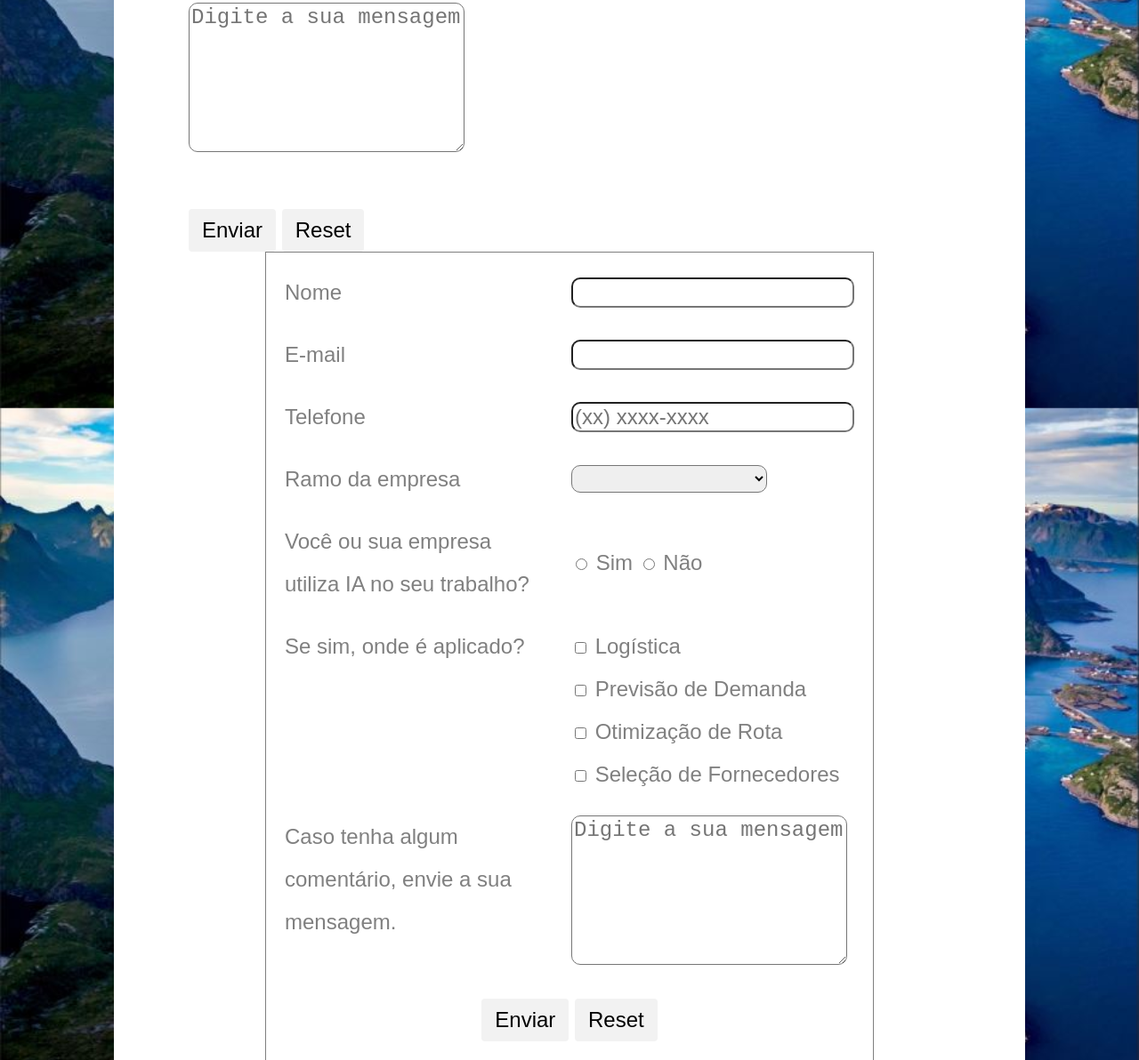
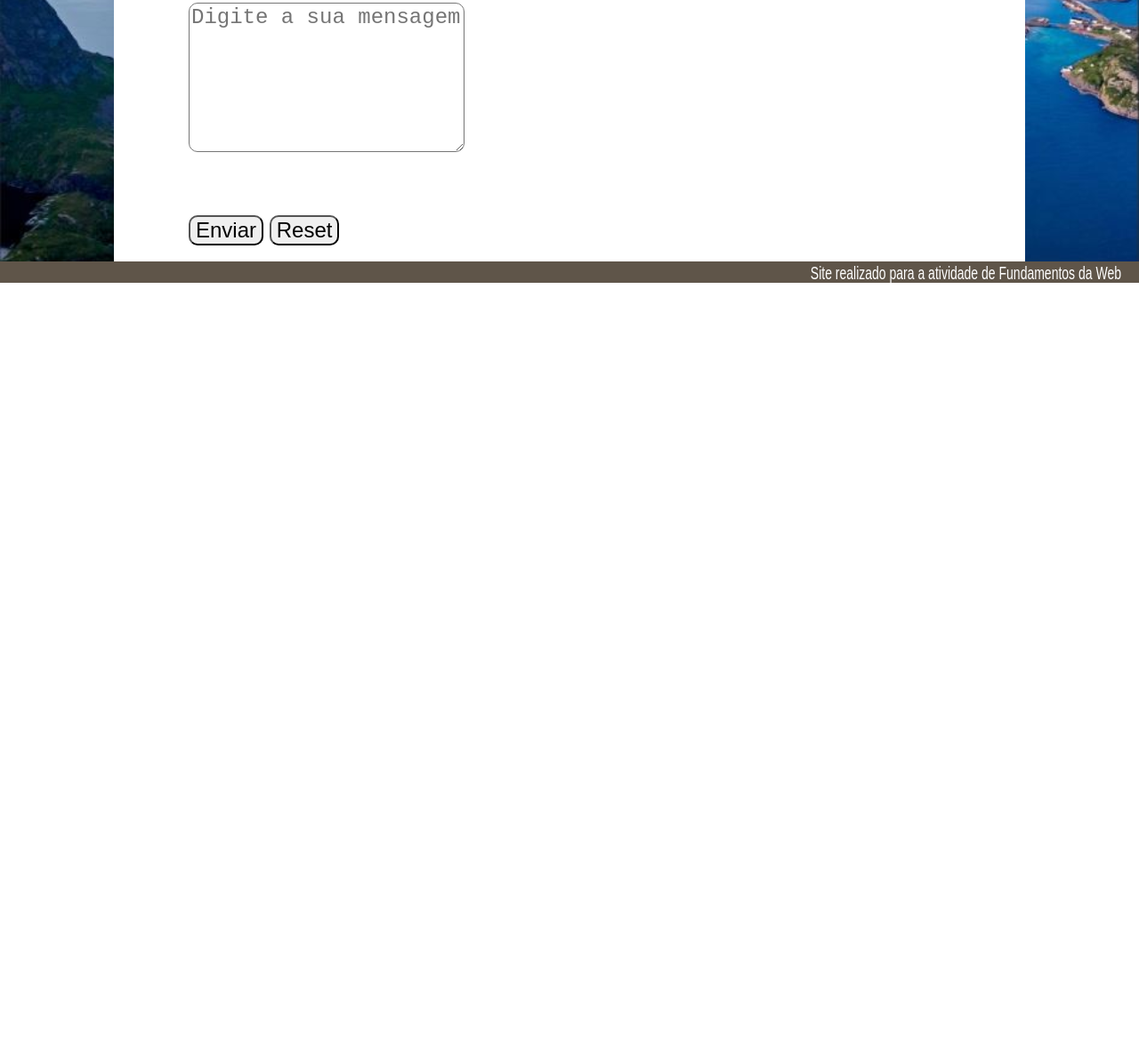
Before and after one commit to rochaguil/web2.github.io, a plain HTML site: page formulario.html in a window 1280 px wide. Shown: the part 1135-2327 px from the top of the page at 89% size. After the commit the page ends 1453 px from the top, so only its background shows below. Drawn offline with Linux system fonts and the light colour scheme.

Commit message:
Add files via upload

```diff
--- a/estilo.css
+++ b/estilo.css
@@ -1,6 +1,8 @@
 
 
 @media screen and (min-width:800px) {
+
+
     body {
         background-image: url("./Imagens/background_montanha.JPG");
         background-size: 100%;
@@ -42,8 +44,8 @@
         margin:0px;
     }
 
+
     .menu li {
-
         display: inline-block;
         padding: 10px;
         text-align: center;
@@ -53,7 +55,7 @@
         background-color: beige;
         color:cadetblue;
         line-height: normal;
-
+        margin:0px;
     }
 
     #banner_menu {
@@ -760,14 +762,7 @@ tfoot input:hover {
 
 }
 
-input[type="submit"], input[type="reset"]{
-    background-color: #f2f2f2;
-    border-radius: 4px;
-    border:none;
-    display:block-inline;
-    padding: 10px 15px;
 
-}
 
 tfoot td {
     text-align: center;
@@ -821,3 +816,15 @@ figcaption {
 #robotica img {
     width: 100%;
 }
+
+
+
+
+#bs {
+    width:80%;
+}
+
+
+#formulario {
+    display:none;
+}
```
Also changed, not shown: index.html (+1 -0 lines).
